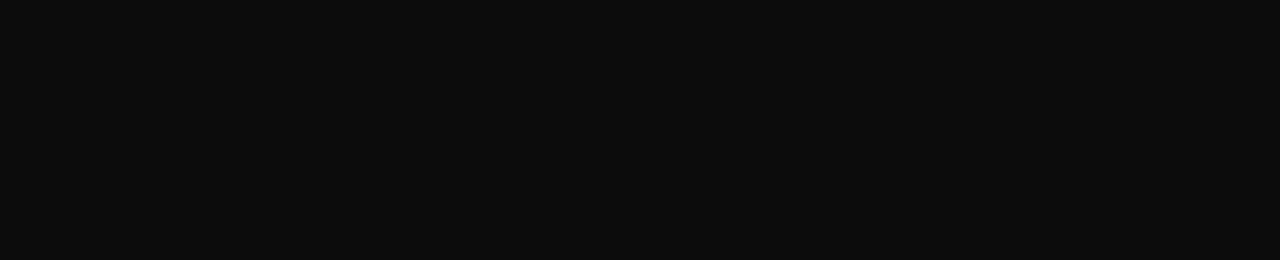
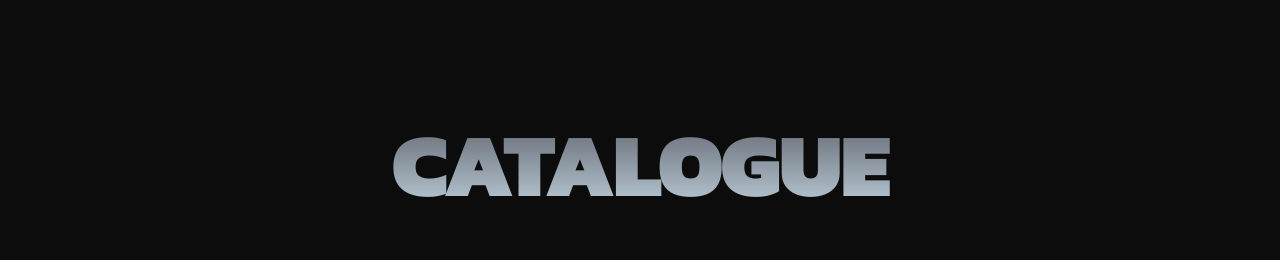
Before and after one commit to meshackamadi/portfolio3d, a React (Vite) app: page / in a window 1280 px wide. Shown: the part 840-1100 px from the top of the page. Built offline with nearby package versions, Linux system fonts and the light colour scheme.

Commit message:
reduces magnet image, added catalogue heading and fixed html file path issues

```diff
--- a/src/sections/HeroSection.tsx
+++ b/src/sections/HeroSection.tsx
@@ -28,7 +28,7 @@
       </div>
 
       <FadeIn delay={0.6} y={30} className="absolute left-1/2 -translate-x-1/2 z-10 top-1/2 -translate-y-1/2 sm:top-auto sm:translate-y-0 sm:bottom-0">
-        <Magnet padding={150} strength={3} className="w-[280px] sm:w-[310px] md:w-[380px] lg:w-[520px]">
+        <Magnet padding={150} strength={3} className="w-[180px] sm:w-[220px] md:w-[260px] lg:w-[360px]">
           <img src="./meshbg.png" alt="portrait" className="w-full h-auto object-cover" loading="lazy"/>
         </Magnet>
       </FadeIn>
--- a/src/sections/MarqueeSection.tsx
+++ b/src/sections/MarqueeSection.tsx
@@ -1,4 +1,14 @@
-import React, { useEffect, useRef, useState } from 'react'
+import React, { useEffect, useRef, useState, memo } from 'react'
+import FadeIn from '../components/FadeIn'
+
+// Create a memoized heading component
+const CatalogueHeading = memo(() => (
+  <div className="w-full max-w-xl mx-auto px-4 sm:px-6 md:px-8 mb-12 sm:mb-16 md:mb-20">
+    <FadeIn delay={0} y={40} className="hero-heading font-black uppercase leading-none tracking-tight text-center text-[clamp(3rem,12vw,90px)]">
+      Catalogue
+    </FadeIn>
+  </div>
+))
 
 const IMAGES = [
   'https://motionsites.ai/assets/hero-space-voyage-preview-eECLH3Yc.gif',
@@ -57,6 +67,7 @@
 
   return (
     <section ref={ref} className="pt-24 sm:pt-32 md:pt-40 pb-10 bg-pagebg">
+      <CatalogueHeading />
       <div className="flex flex-col gap-3">
         <div className="flex gap-3 will-change-transform transform" style={{ transform: `translateX(${offset - 200}px)` }}>
           {Array(3).fill(null).map((_, rep) => (
--- a/src/sections/ProjectsSection.tsx
+++ b/src/sections/ProjectsSection.tsx
@@ -24,7 +24,7 @@
       './TotalPermits.png',
       './TotalStatePermits.png'
     ],
-    demo: '/InteractiveSFBuildingPermit.html'
+    demo: './InteractiveSFBuildingPermit.html'
   }
   ,
   {
@@ -36,7 +36,7 @@
       './SeasonaltrendbyAge.png',
       './SeasonalTrends.png'
     ],
-    demo: '/FiveThirtyEight.html'
+    demo: './FiveThirtyEight.html'
   }
 ]
 
@@ -104,8 +104,7 @@
                       <h3 className="font-medium text-[clamp(1rem,2.2vw,2.1rem)]">{p.title}</h3>
                     </div>
                     <div className="flex items-center gap-3">
-                      <LiveProjectButton onClick={() => window.open(p.demo || '#', '_blank')}>Open</LiveProjectButton>
-                      {p.demo && <LiveProjectButton onClick={() => openDemo(p.demo, p.title)}>View Demo</LiveProjectButton>}
+                      {p.demo && <LiveProjectButton onClick={() => openDemo(p.demo, p.title)}>Open</LiveProjectButton>}
                     </div>
                   </div>
 
```
